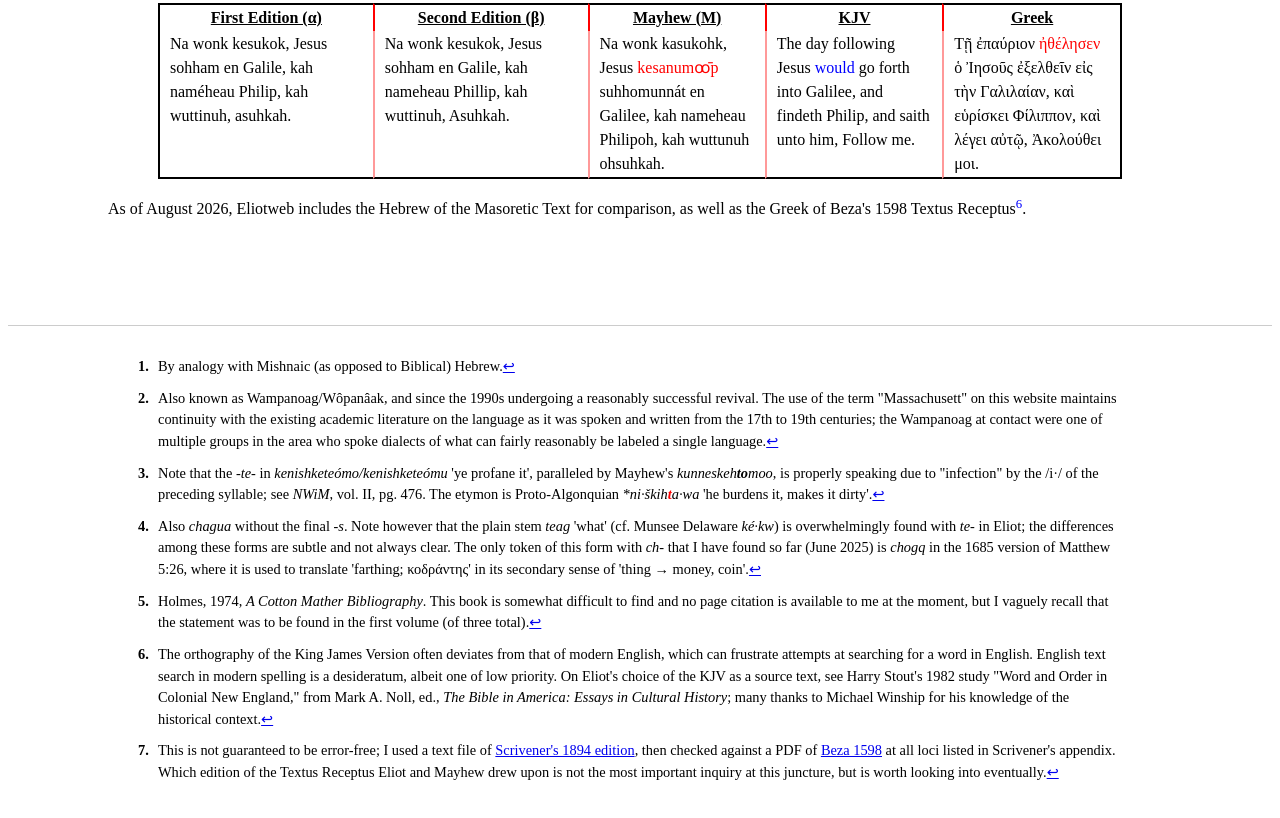
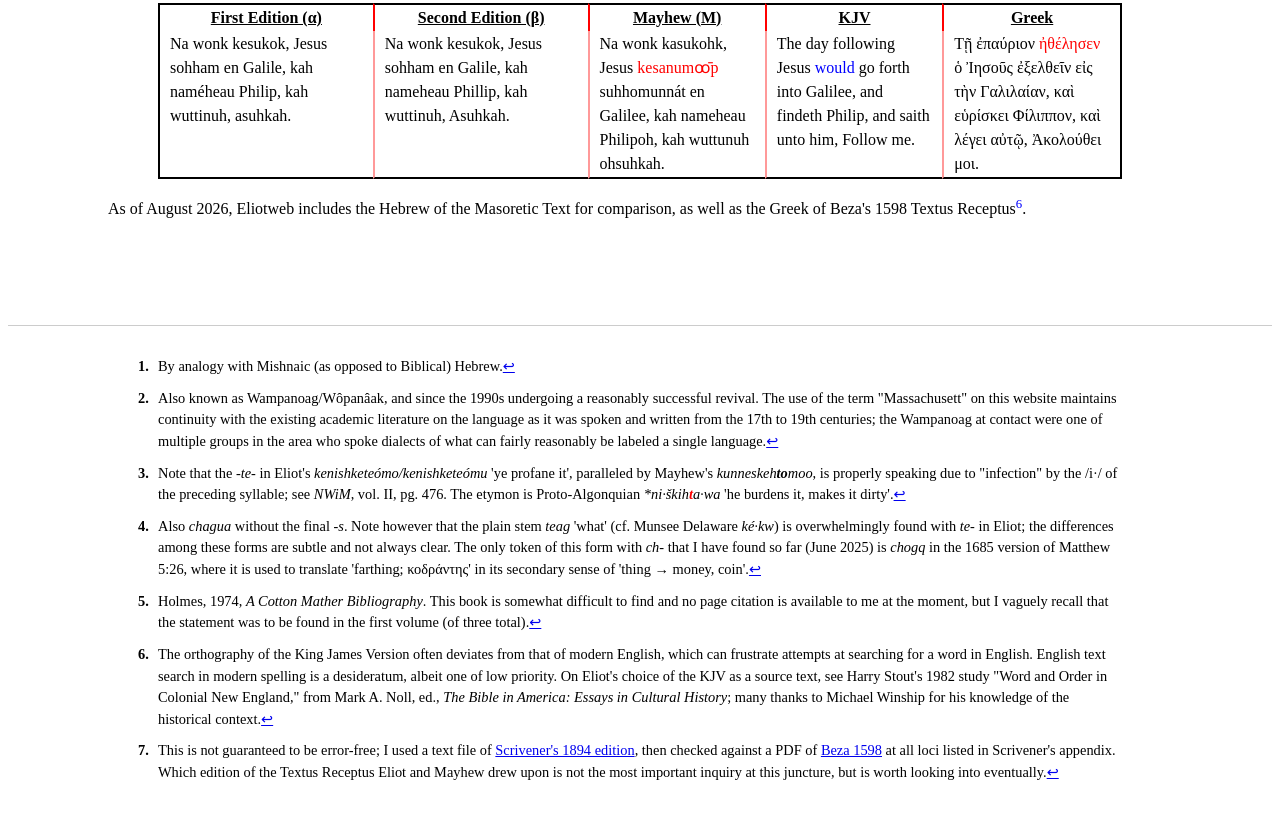
Before and after one commit to cdnilsen/eliot-web, a website: page public/textnotes.html in a window 1280 px wide. Shown: the part 3222-4040 px from the top of the page. Drawn offline with Linux system fonts and the light colour scheme; a web font is replaced by a local one.

Commit message:
minor footnote change

```diff
--- a/public/textnotes.html
+++ b/public/textnotes.html
@@ -168,7 +168,7 @@
 
         <div style="padding-left:150px; padding-right:150px;" class="footnote" id="fn2">Also known as Wampanoag/Wôpanâak, and since the 1990s undergoing a reasonably successful revival. The use of the term "Massachusett" on this website maintains continuity with the existing academic literature on the language as it was spoken and written from the 17th to 19th centuries; the Wampanoag at contact were one of multiple groups in the area who spoke dialects of what can fairly reasonably be labeled a single language.<a href="#ref2">↩</a></div>
 
-        <div style="padding-left:150px; padding-right:150px;" class="footnote" id="fn3">Note that the <i>-te-</i> in <i>kenishketeómo/kenishketeómu</i> 'ye profane it', paralleled by Mayhew's <i>kunneskeh<b>to</b>moo</i>, is properly speaking due to "infection" by the /i·/ of the preceding syllable; see <i>NWiM</i>, vol. II, pg. 476. The etymon is Proto-Algonquian <i>*ni·ških<span style="color:red"><b>t</b></span>a·wa</i> 'he burdens it, makes it dirty'.<a href="#ref3">↩</a></div>
+        <div style="padding-left:150px; padding-right:150px;" class="footnote" id="fn3">Note that the <i>-te-</i> in Eliot's <i>kenishketeómo/kenishketeómu</i> 'ye profane it', paralleled by Mayhew's <i>kunneskeh<b>to</b>moo</i>, is properly speaking due to "infection" by the /i·/ of the preceding syllable; see <i>NWiM</i>, vol. II, pg. 476. The etymon is Proto-Algonquian <i>*ni·ških<span style="color:red"><b>t</b></span>a·wa</i> 'he burdens it, makes it dirty'.<a href="#ref3">↩</a></div>
 
         <div style="padding-left:150px; padding-right:150px;" class="footnote" id="fn4">Also <i>chagua</i> without the final <i>-s</i>. Note however that the plain stem <i>teag</i> 'what' (cf. Munsee Delaware <i>ké·kw</i>) is overwhelmingly found with <i>te-</i> in Eliot; the differences among these forms are subtle and not always clear. The only token of this form with <i>ch-</i> that I have found so far (June 2025) is <i>chogq</i> in the 1685 version of Matthew 5:26, where it is used to translate 'farthing; κοδράντης' in its secondary sense of 'thing → money, coin'.<a href="#ref4">↩</a></div>
 
```
